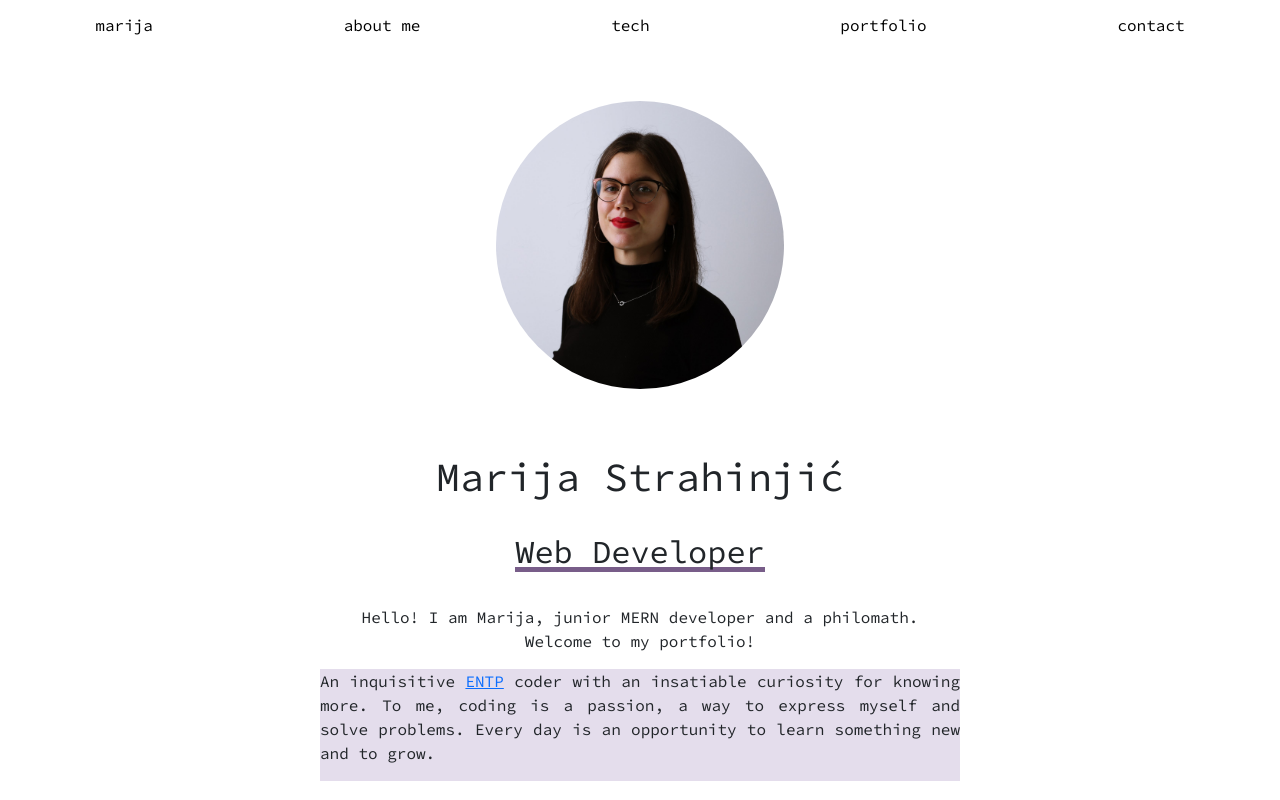
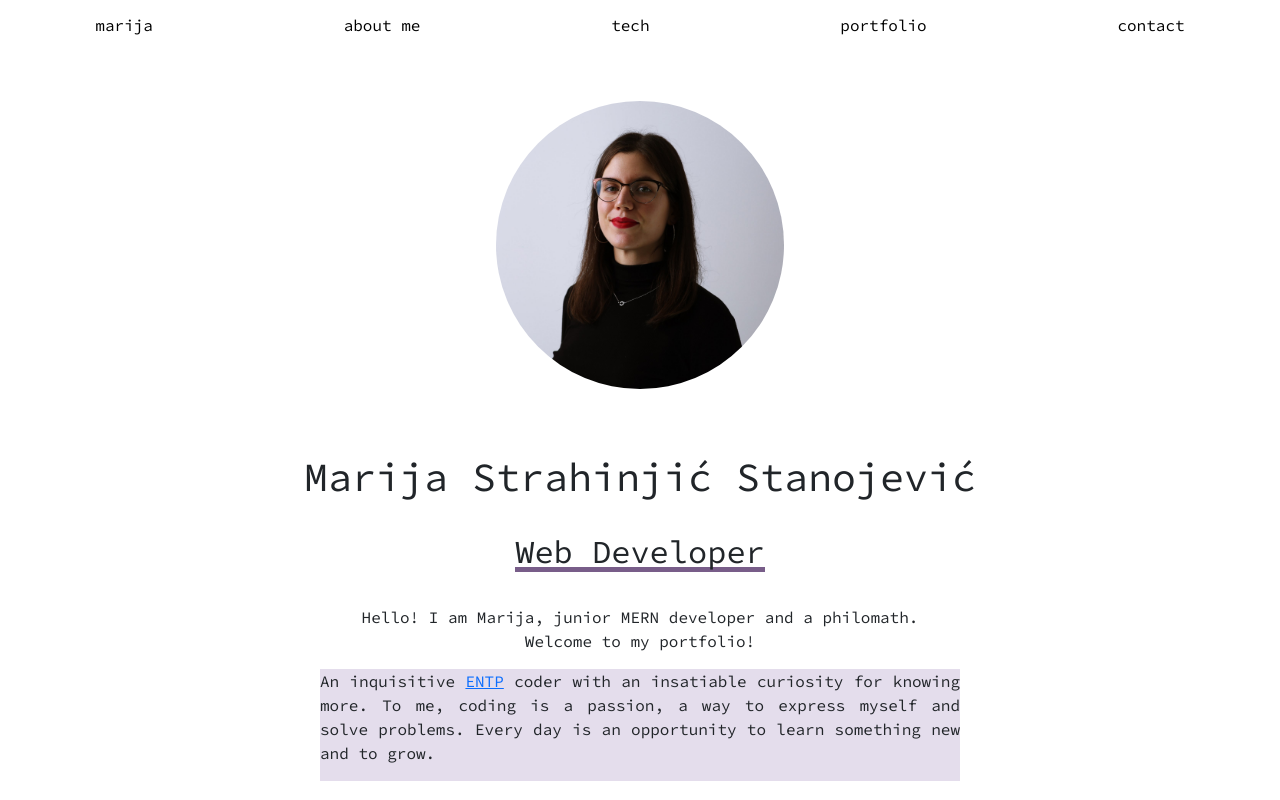
Before and after one commit to marija-strah/portfolio, a plain HTML site: page index.html in a window 1280 px wide. Shown: the top 800 px of the page. Drawn offline with nearby package versions, Linux system fonts and the light colour scheme.

Commit message:
add another last name

```diff
--- a/index.html
+++ b/index.html
@@ -59,7 +59,7 @@
                 <img class="profile-img" id ="home" src="./images/marija.JPG" alt="Marija wearing a black turtle neck and red lipstick smiling slightly at the camera"/>
             </div>
             <div>
-                <h1>Marija Strahinjić</h1>
+                <h1>Marija Strahinjić Stanojević</h1>
                 <br/>
                 <h2 id="about"><span>Web Developer</span></h2>
                 <p>Hello! I am Marija, junior MERN developer and a philomath. <br/> Welcome to my portfolio!</p>
```
